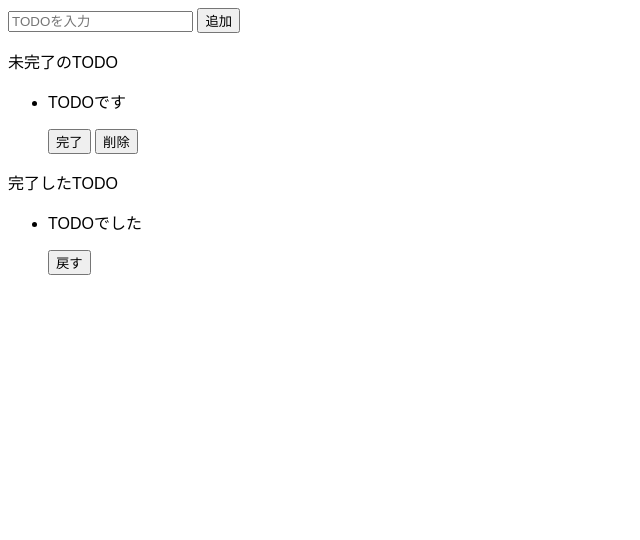
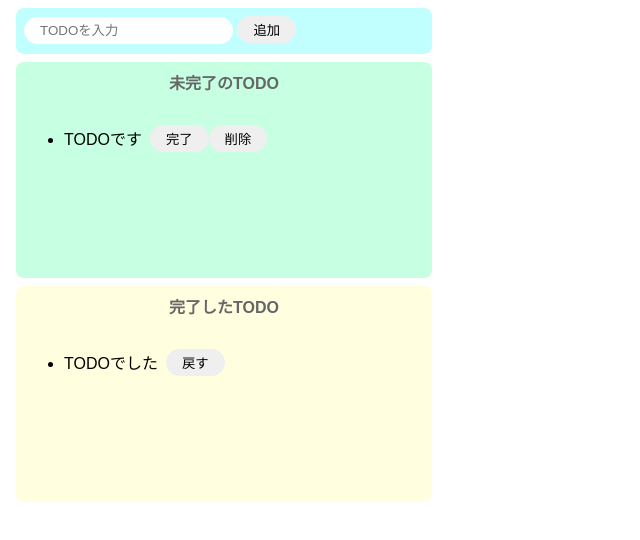
Before and after one commit to yusoki2704/todo-js, a website built with Parcel: page index.html in a window 1280 px wide. Shown: the whole page, without its empty margins (0-640 px from the left). Built offline with nearby package versions, Linux system fonts and the light colour scheme.

Commit message:
fix html&css

```diff
--- a/index.html
+++ b/index.html
@@ -6,28 +6,28 @@
   </head>
 
   <body>
-    <div>
+    <div class="input-area">
       <input placeholder="TODOを入力" />
       <button>追加</button>
     </div>
-    <div>
-      <p>未完了のTODO</p>
+    <div class="incomplete-area">
+      <p class="title">未完了のTODO</p>
       <ul>
         <li>
-          <div>
-            <p>TODOです</p>
+          <div class="list-row">
+            <p class="todo-item">TODOです</p>
             <button>完了</button>
             <button>削除</button>
           </div>
         </li>
       </ul>
     </div>
-    <div>
-      <p>完了したTODO</p>
+    <div class="complete-area">
+      <p class="title">完了したTODO</p>
       <ul>
         <li>
-          <div>
-            <p>TODOでした</p>
+          <div class="list-row">
+            <p class="todo-item">TODOでした</p>
             <button>戻す</button>
           </div>
         </li>
--- a/src/styles.css
+++ b/src/styles.css
@@ -1,3 +1,66 @@
 body {
   font-family: sans-serif;
 }
+
+input {
+  border-radius: 16px;
+  border: none;
+  padding: 6px 16px;
+  outline: none;
+}
+
+button {
+  border-radius: 16px;
+  border: none;
+  padding: 4px 16px;
+}
+
+button:hover {
+  background-color: #ff7fff;
+  color: #fff;
+  cursor: pointer;
+}
+
+.input-area {
+  background-color: #c1ffff;
+  width: 400px;
+  height: 30px;
+  padding: 8px;
+  margin: 8px;
+  border-radius: 8px;
+}
+
+.incomplete-area {
+  background-color: #c6ffe2;
+  width: 400px;
+  min-height: 200px;
+  padding: 8px;
+  margin: 8px;
+  border-radius: 8px;
+}
+
+.complete-area {
+  background-color: #ffffe0;
+  width: 400px;
+  min-height: 200px;
+  padding: 8px;
+  margin: 8px;
+  border-radius: 8px;
+}
+
+.title {
+  text-align: center;
+  margin-top: 0;
+  font-weight: bold;
+  color: #666;
+}
+
+.list-row {
+  display: flex;
+  align-items: center;
+  padding-bottom: 4px;
+}
+
+.todo-item {
+  margin-right: 8px;
+}
```
